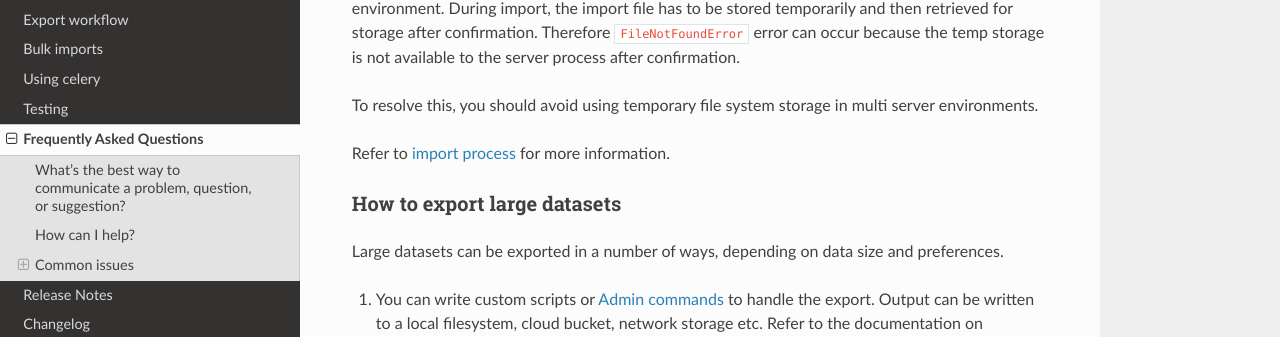
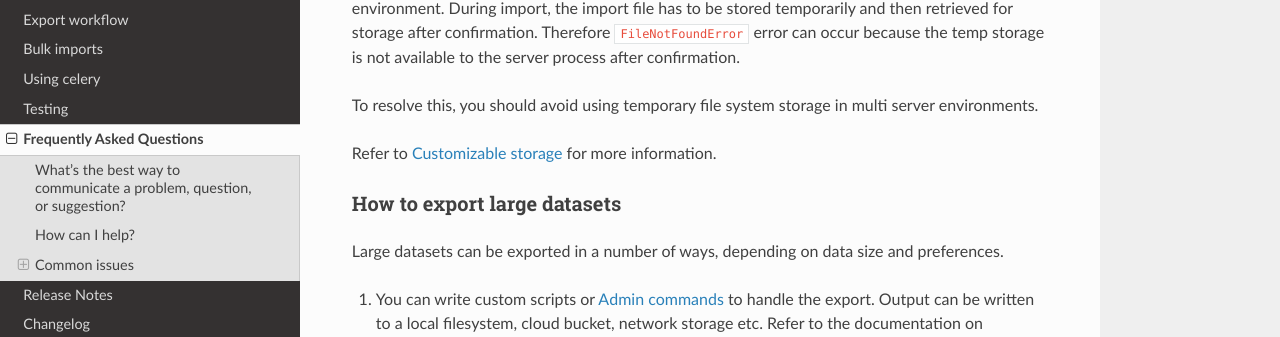
Before and after one commit to django-import-export/django-import-export, a Sphinx documentation site: the page built from docs/faq.rst, in a window 1280 px wide and 900 px high, scrolled down 4651 px. Shown: the part 114-451 px from the top of the window. Built offline with Sphinx 7.4.7 and the Read the Docs theme 3.1.0, drawn with Linux system fonts in a browser that asks for light colours; pages that are not in the unit, such as notebooks, are missing from menus; the version number could not be read and is left out.

Commit message:
fixed broken link in faq

```diff
--- a/docs/admin_integration.rst
+++ b/docs/admin_integration.rst
@@ -105,6 +105,8 @@ Temporary resources are removed when data is successfully imported after the con
     or if there are errors during import, then temporary resources may not be deleted.
     This will need to be understood and managed in production settings.
     For example, using a cache expiration policy or cron job to clear stale resources.
+
+.. _customizable_storage:
 
 Customizable storage
 ^^^^^^^^^^^^^^^^^^^^^
--- a/docs/faq.rst
+++ b/docs/faq.rst
@@ -227,7 +227,7 @@ confirmation.
 
 To resolve this, you should avoid using temporary file system storage in multi server environments.
 
-Refer to :ref:`import process<import-process>` for more information.
+Refer to :ref:`customizable_storage` for more information.
 
 How to export large datasets
 ----------------------------
```
